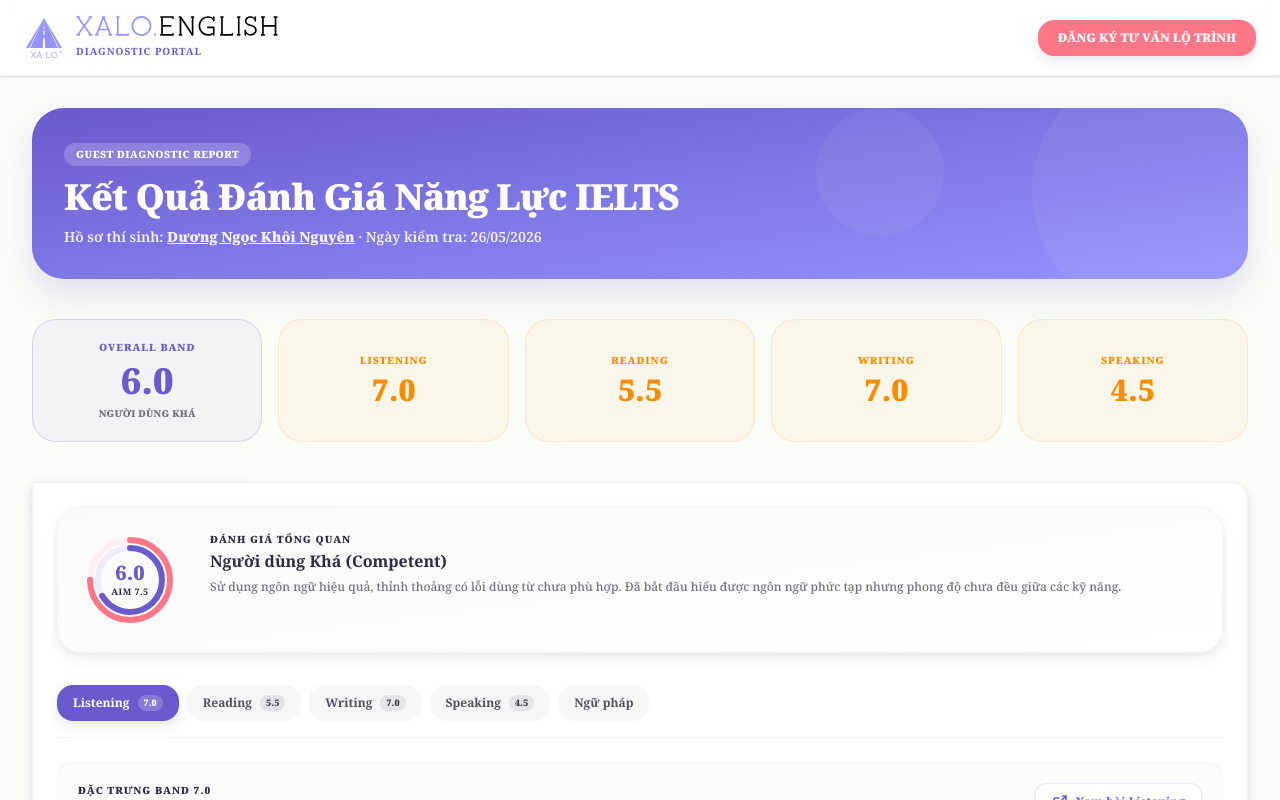
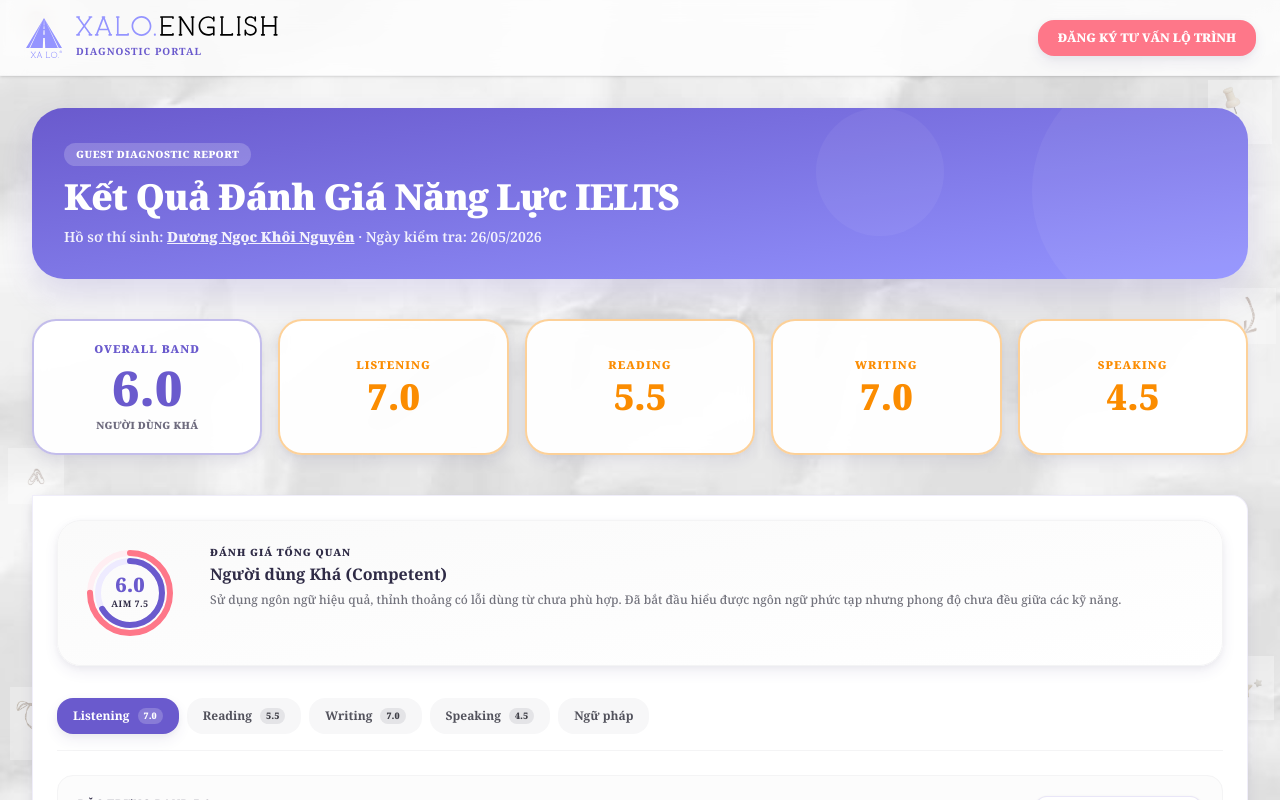
Before and after one commit to itxalo1413-art/XaloLMS, a Next.js app in the folder Student/frontend/: page /guest-diagnosis in a window 1280 px wide. Shown: the top 800 px of the page. Built offline with nearby package versions, Linux system fonts and the light colour scheme.

Commit message:
updating for guest

```diff
--- a/Student/frontend/src/app/StudentLayout.tsx
+++ b/Student/frontend/src/app/StudentLayout.tsx
@@ -3,44 +3,17 @@
 import * as React from "react";
 import Link from "next/link";
 import { usePathname } from "next/navigation";
+import { PageDecorations, DECOR_IMAGES } from "@/components/shared/PageDecorations";
 import { Sidebar } from "@/components/student/Sidebar";
 import { Topbar } from "@/components/student/Topbar";
 import { ProfileModal } from "@/components/student/ProfileModal";
 import { StudentAuthProvider } from "@/contexts/StudentAuthContext";
 import { useStudentProfile } from "@/hooks/useStudentProfile";
 
-const DECOR_IMAGES = [
-  "/el1.png",
-  "/el2.png",
-  "/el3.png",
-  "/el4.png",
-  "/el5.png",
-  "/el6.png",
-  "/el7.png",
-  "/el8.png",
-] as const;
 const LOGIN_QUOTE_POPUP_KEY = "xalo.showLoginQuotePopup";
 // true  => mỗi lần reload/layout mount đều hiện popup quote
 // false => chỉ hiện 1 lần ngay sau login (logic hiện tại)
 const ALWAYS_SHOW_LOGIN_QUOTE = true;
-
-const DECOR_SLOTS = [
-  "-top-2 left-[6px] w-12 md:w-16 opacity-35",
-  "top-20 right-[8px] w-12 md:w-16 opacity-35",
-  "top-[36%] right-[4px] w-10 md:w-14 opacity-30",
-  "top-[56%] left-[8px] w-10 md:w-14 opacity-30",
-  "bottom-20 right-[6px] w-12 md:w-16 opacity-35",
-  "bottom-10 left-[10px] w-10 md:w-14 opacity-30",
-] as const;
-
-function hashString(input: string): number {
-  let h = 2166136261;
-  for (let i = 0; i < input.length; i += 1) {
-    h ^= input.charCodeAt(i);
-    h = Math.imul(h, 16777619);
-  }
-  return h >>> 0;
-}
 
 function StudentLayoutInner({ children }: { children: React.ReactNode }) {
   const pathname = usePathname();
@@ -48,13 +21,6 @@
   const { profile, openProfile, profileModalProps } = useStudentProfile();
   const [showLoginQuote, setShowLoginQuote] = React.useState(false);
   const [quoteElementImage, setQuoteElementImage] = React.useState<string>(DECOR_IMAGES[0]);
-  const decorItems = React.useMemo(() => {
-    const seed = hashString(pathname || "/");
-    return DECOR_SLOTS.map((slot, idx) => {
-      const image = DECOR_IMAGES[(seed + idx * 3) % DECOR_IMAGES.length];
-      return { slot, image, key: `${idx}-${image}` };
-    });
-  }, [pathname]);
 
   const pageTitle =
     pathname === "/"
@@ -105,17 +71,7 @@
             avatarUrl={profile.avatarUrl}
           />
           <main className="flat-card-scope relative mx-auto w-full max-w-7xl flex-1 px-4 pb-8 pt-[18px] md:px-8">
-            <div className="pointer-events-none fixed inset-0 z-0 hidden md:block">
-              {decorItems.map((item) => (
-                <img
-                  key={item.key}
-                  src={item.image}
-                  alt=""
-                  role="presentation"
-                  className={`absolute select-none object-contain ${item.slot}`}
-                />
-              ))}
-            </div>
+            <PageDecorations seed={pathname || "/"} />
             <div className="relative z-10">{children}</div>
           </main>
         </div>
--- a/Student/frontend/src/app/guest-diagnosis/page.tsx
+++ b/Student/frontend/src/app/guest-diagnosis/page.tsx
@@ -2,6 +2,7 @@
 
 import { useState } from "react";
 import Link from "next/link";
+import { PageDecorations } from "@/components/shared/PageDecorations";
 import { BcbGrammarTable } from "@/components/diagnosis/BcbGrammarTable";
 import { BcbQuestionTypeTable } from "@/components/diagnosis/BcbQuestionTypeTable";
 import { SkillDiagIntro } from "@/components/diagnosis/SkillDiagIntro";
@@ -85,10 +86,11 @@
   const [bookingSubmitted, setBookingSubmitted] = useState(false);
 
   return (
-    <div className="min-h-screen bg-[#fafcf7] text-[#2f2b46] font-sans antialiased">
+    <div className="relative min-h-screen bg-transparent font-sans text-[#2f2b46] antialiased">
+      <PageDecorations seed="/guest-diagnosis" />
 
       {/* Premium Top Navbar */}
-      <header className="sticky top-0 z-50 bg-white/80 backdrop-blur-md border-b border-zinc-100 shadow-sm">
+      <header className="sticky top-0 z-50 border-b border-zinc-100 bg-white/80 shadow-sm backdrop-blur-md">
         <div className="mx-auto max-w-7xl px-6 py-4 flex items-center justify-between">
           <Link href="/guest-diagnosis" className="flex items-center gap-3 transition-opacity hover:opacity-90">
             <img
@@ -117,7 +119,7 @@
       </header>
 
       {/* Hero Welcome & Identity Block */}
-      <main className="mx-auto max-w-7xl px-4 py-8 md:px-8 space-y-10">
+      <main className="relative z-10 mx-auto max-w-7xl space-y-10 px-4 py-8 md:px-8">
 
         {/* Banner Khách */}
         <div className="p-6 md:p-8 rounded-[32px] bg-gradient-to-br from-primary to-primary-soft text-white relative overflow-hidden shadow-premium">
@@ -142,24 +144,29 @@
         </div>
 
         {/* Scoreboard Cards Grid */}
-        <section className="grid grid-cols-1 md:grid-cols-5 gap-4">
-          <div className="p-5 rounded-3xl border border-primary/20 bg-primary/5 text-center flex flex-col justify-center items-center relative overflow-hidden">
-            <div className="text-[10px] font-black text-primary uppercase tracking-widest mb-1.5">Overall Band</div>
-            <div className="text-4xl font-black text-primary tabular-nums">
+        <section className="grid grid-cols-1 gap-4 md:grid-cols-5">
+          <div className="relative flex flex-col items-center justify-center overflow-hidden rounded-3xl border-2 border-primary/40 bg-white/95 p-5 text-center shadow-soft backdrop-blur-sm">
+            <div className="mb-1.5 text-[11px] font-black uppercase tracking-widest text-primary">Overall Band</div>
+            <div className="text-5xl font-black tabular-nums text-primary">
               {formatBandScore(guestCandidate.scores.overall)}
             </div>
-            <span className="text-[9.5px] font-black text-zinc-500 uppercase tracking-wide mt-1.5">Người dùng Khá</span>
+            <span className="mt-1.5 text-[10px] font-black uppercase tracking-wide text-foreground/70">
+              Người dùng Khá
+            </span>
           </div>
 
           {[
-            { label: "Listening", val: guestCandidate.scores.listening, style: "text-warning bg-warning/5 border-warning/15" },
-            { label: "Reading", val: guestCandidate.scores.reading, style: "text-warning bg-warning/5 border-warning/15" },
-            { label: "Writing", val: guestCandidate.scores.writing, style: "text-warning bg-warning/5 border-warning/15" },
-            { label: "Speaking", val: guestCandidate.scores.speaking, style: "text-warning bg-warning/5 border-warning/15" },
+            { label: "Listening", val: guestCandidate.scores.listening },
+            { label: "Reading", val: guestCandidate.scores.reading },
+            { label: "Writing", val: guestCandidate.scores.writing },
+            { label: "Speaking", val: guestCandidate.scores.speaking },
           ].map((s) => (
-            <div key={s.label} className={`p-5 rounded-3xl border ${s.style} text-center flex flex-col justify-center items-center`}>
-              <div className="text-[10px] font-black uppercase tracking-widest mb-1">{s.label}</div>
-              <div className="text-3xl font-black tabular-nums">{formatBandScore(s.val)}</div>
+            <div
+              key={s.label}
+              className="flex flex-col items-center justify-center rounded-3xl border-2 border-warning/40 bg-white/95 p-5 text-center shadow-soft backdrop-blur-sm"
+            >
+              <div className="mb-1 text-[11px] font-black uppercase tracking-widest text-warning">{s.label}</div>
+              <div className="text-4xl font-black tabular-nums text-warning">{formatBandScore(s.val)}</div>
             </div>
           ))}
         </section>
--- /dev/null
+++ b/Student/frontend/src/components/shared/PageDecorations.tsx
@@ -0,0 +1,60 @@
+"use client";
+
+import * as React from "react";
+
+export const DECOR_IMAGES = [
+  "/el1.png",
+  "/el2.png",
+  "/el3.png",
+  "/el4.png",
+  "/el5.png",
+  "/el6.png",
+  "/el7.png",
+  "/el8.png",
+] as const;
+
+const DECOR_SLOTS = [
+  "-top-2 left-[6px] w-12 md:w-16 opacity-35",
+  "top-20 right-[8px] w-12 md:w-16 opacity-35",
+  "top-[36%] right-[4px] w-10 md:w-14 opacity-30",
+  "top-[56%] left-[8px] w-10 md:w-14 opacity-30",
+  "bottom-20 right-[6px] w-12 md:w-16 opacity-35",
+  "bottom-10 left-[10px] w-10 md:w-14 opacity-30",
+] as const;
+
+function hashString(input: string): number {
+  let h = 2166136261;
+  for (let i = 0; i < input.length; i += 1) {
+    h ^= input.charCodeAt(i);
+    h = Math.imul(h, 16777619);
+  }
+  return h >>> 0;
+}
+
+type Props = {
+  seed?: string;
+};
+
+export function PageDecorations({ seed = "/" }: Props) {
+  const decorItems = React.useMemo(() => {
+    const hash = hashString(seed);
+    return DECOR_SLOTS.map((slot, idx) => {
+      const image = DECOR_IMAGES[(hash + idx * 3) % DECOR_IMAGES.length];
+      return { slot, image, key: `${idx}-${image}` };
+    });
+  }, [seed]);
+
+  return (
+    <div className="pointer-events-none fixed inset-0 z-0 hidden md:block">
+      {decorItems.map((item) => (
+        <img
+          key={item.key}
+          src={item.image}
+          alt=""
+          role="presentation"
+          className={`absolute select-none object-contain ${item.slot}`}
+        />
+      ))}
+    </div>
+  );
+}
```
